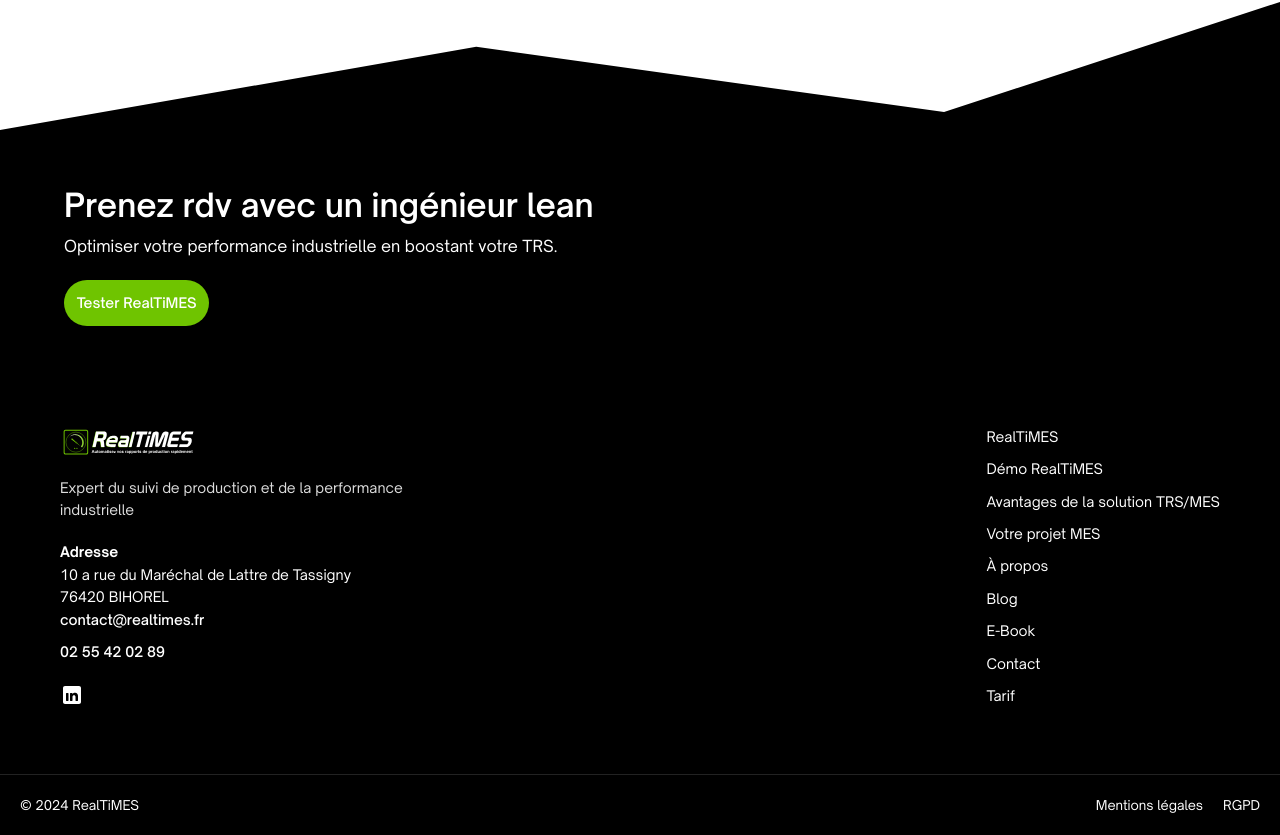
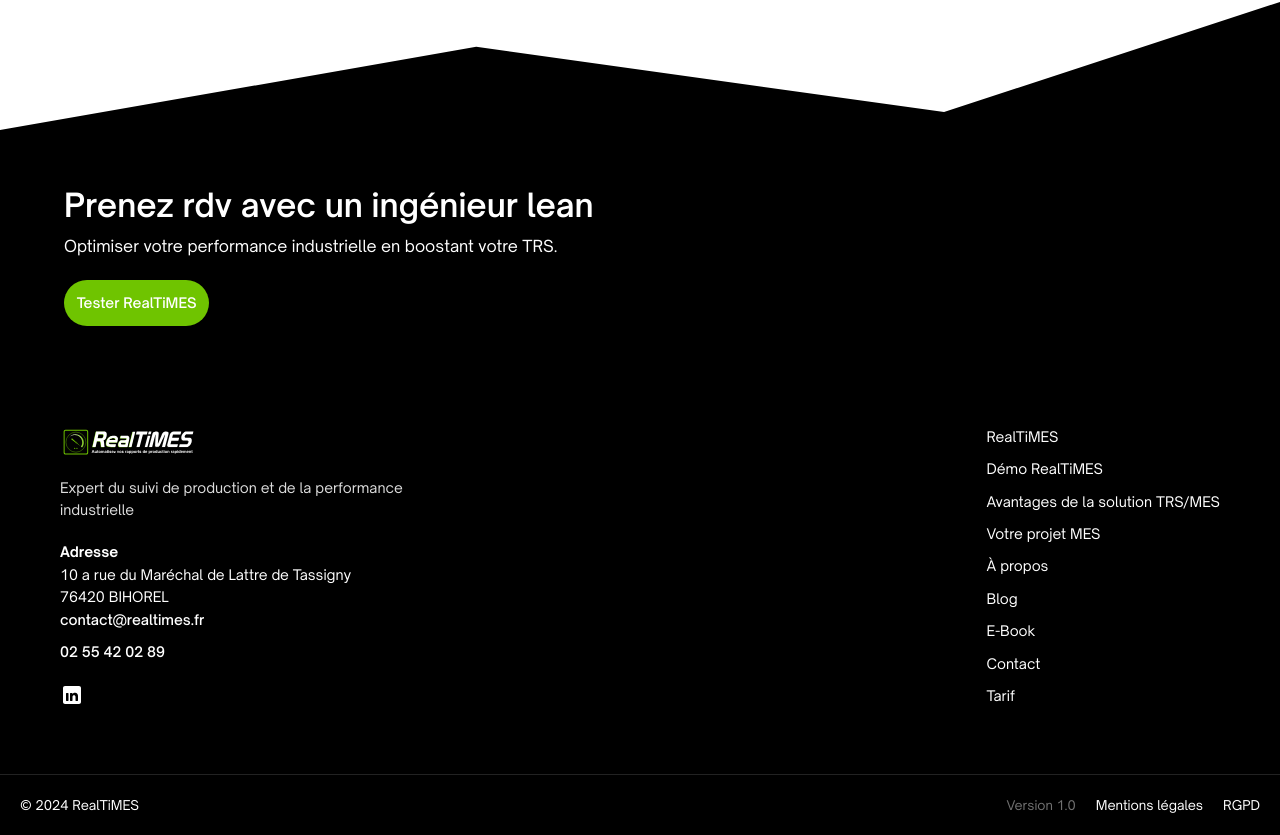
Before and after one commit to HKD76/react-site, a React (Vite) app: page /solution/a-propos-de-realtimes in a window 1280 px wide. Shown: the part 3813-4648 px from the top of the page. Built offline with nearby package versions, Linux system fonts and the light colour scheme.

Commit message:
Version in the footer

```diff
--- a/src/components/Footer/Footer.jsx
+++ b/src/components/Footer/Footer.jsx
@@ -113,6 +113,7 @@
           <div className="footer-bottom-wrapper">
             <div className="footer-credit-text">© 2024 RealTiMES</div>
             <div className="footer-legal">
+              <p className="version">Version 1.0</p>
               <Link to="/mentions-legales" className="footer-legal-link">
                 Mentions légales
               </Link>
--- a/src/styles/global.css
+++ b/src/styles/global.css
@@ -321,6 +321,10 @@
 .highlight {
   font-weight: bolder;
   color: black;
+}
+.version {
+  font-size: 0.8rem;
+  color: #717171;
 }
 img {
   max-width: 100%;
```
